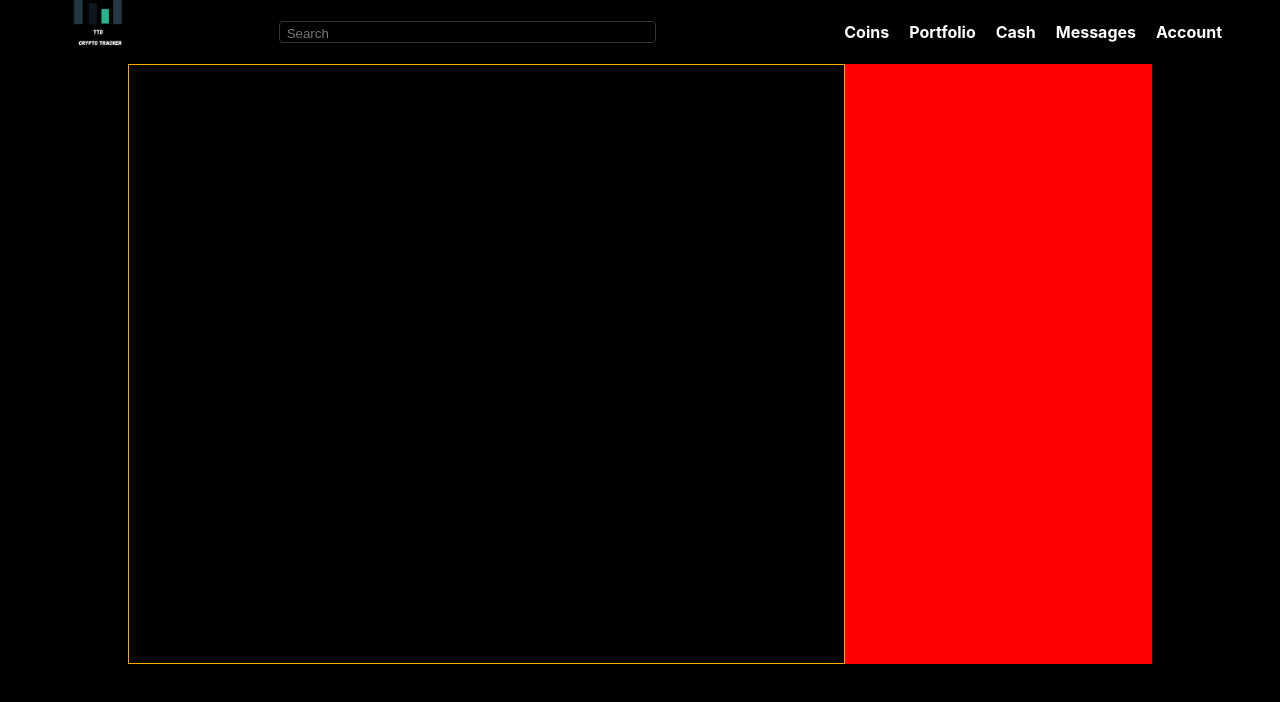
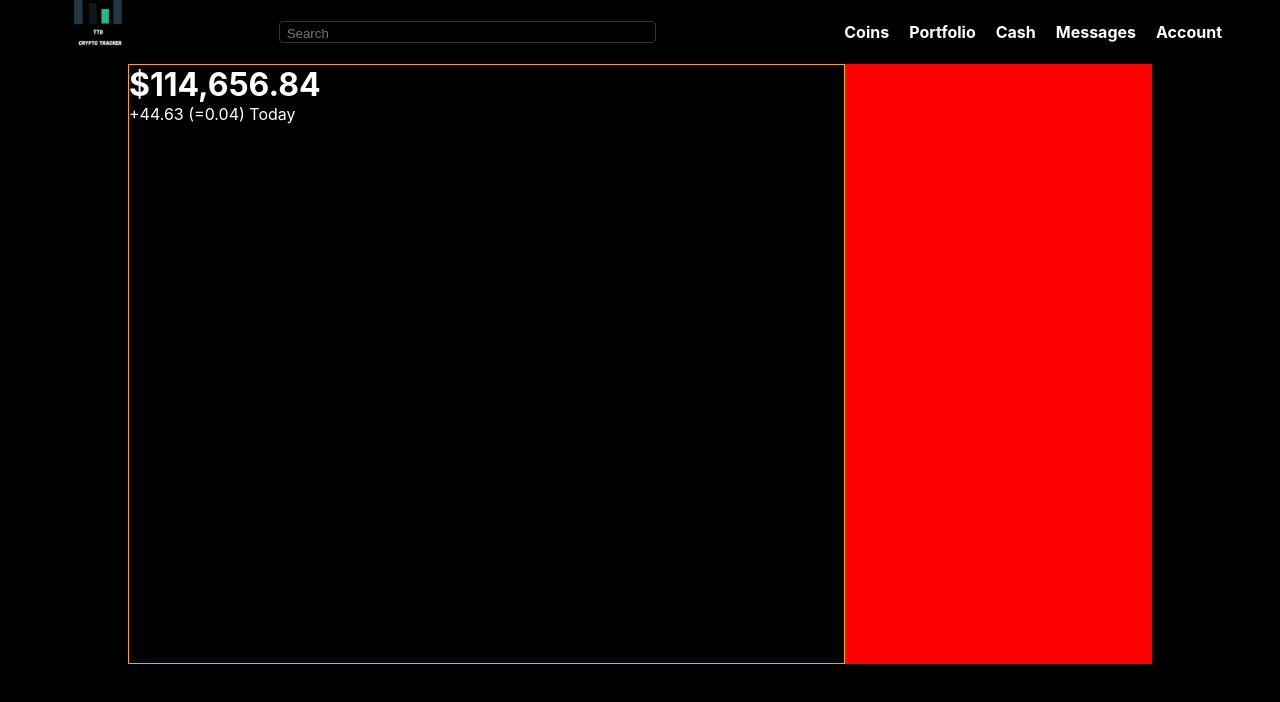
Before and after one commit to Alphairus/Track_The_Dip, a React (Create React App) app: page / in a window 1280 px wide. Shown: the top 702 px of the page. Built offline with nearby package versions, Linux system fonts and the light colour scheme.

Commit message:
container style update. prep for chart creation

```diff
--- a/src/App.css
+++ b/src/App.css
@@ -17,6 +17,8 @@ body {
   width: 1024px;
   height: 100%;
   display: flex;
+  padding-left: 48px;
+  padding-right: 48px;
 }
 
 .App-logo {
--- a/src/Newsfeed.css
+++ b/src/Newsfeed.css
@@ -1,4 +1,17 @@
 .newsfeed {
   border: 1px solid orange;
   flex: 0.7;
+  color: white;
 }
+
+.newsfeed_portfolio {
+  text-align: left;
+}
+
+.newsfeed_portfolio h1 {
+  margin: 0;
+}
+
+.newsfeed_portfolio p {
+  margin-top: 0;
+}
--- a/src/Newsfeed.js
+++ b/src/Newsfeed.js
@@ -5,7 +5,12 @@ function Newsfeed() {
     return (
         <div className="newsfeed">
             <div className="newsfeed_cointainer">
-
+                <div className="newsfeed_chartSection">
+                    <div className="newsfeed_portfolio">
+                        <h1>$114,656.84</h1>
+                        <p>+44.63 (=0.04) Today</p>
+                    </div>
+                </div>
             </div>
         </div>
     )
```
